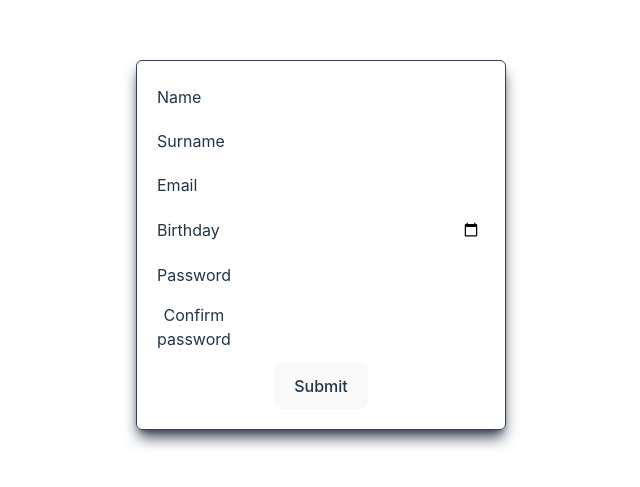
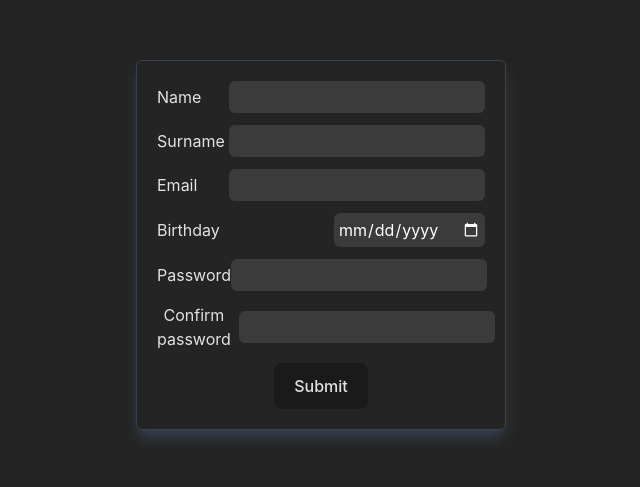
Before and after one commit to freenokke/Html-form-vanillajs-, a website built with Vite: page index.html in a window 1280 px wide. Shown: the part 155-642 px from the top of the page, without its empty margins (319-959 px from the left). Built offline with nearby package versions, Linux system fonts and the light colour scheme.

Commit message:
fix: remove browser schema dependecy

```diff
--- a/src/style.css
+++ b/src/style.css
@@ -7,7 +7,6 @@
   line-height: 1.5;
   font-weight: 400;
 
-  color-scheme: light dark;
   color: rgba(255, 255, 255, 0.87);
   background-color: #242424;
 
@@ -83,21 +82,13 @@ button:hover {
   border-color: #646cff;
 }
 
+input {
+  background-color: #3b3b3b;
+  color-scheme: dark;
+}
+
 button:active {
   outline: 4px auto -webkit-focus-ring-color;
-}
-
-@media (prefers-color-scheme: light) {
-  :root {
-    color: #213547;
-    background-color: #ffffff;
-  }
-  a:hover {
-    color: #747bff;
-  }
-  button {
-    background-color: #f9f9f9;
-  }
 }
 
 @media (max-width: 375px) {
```
